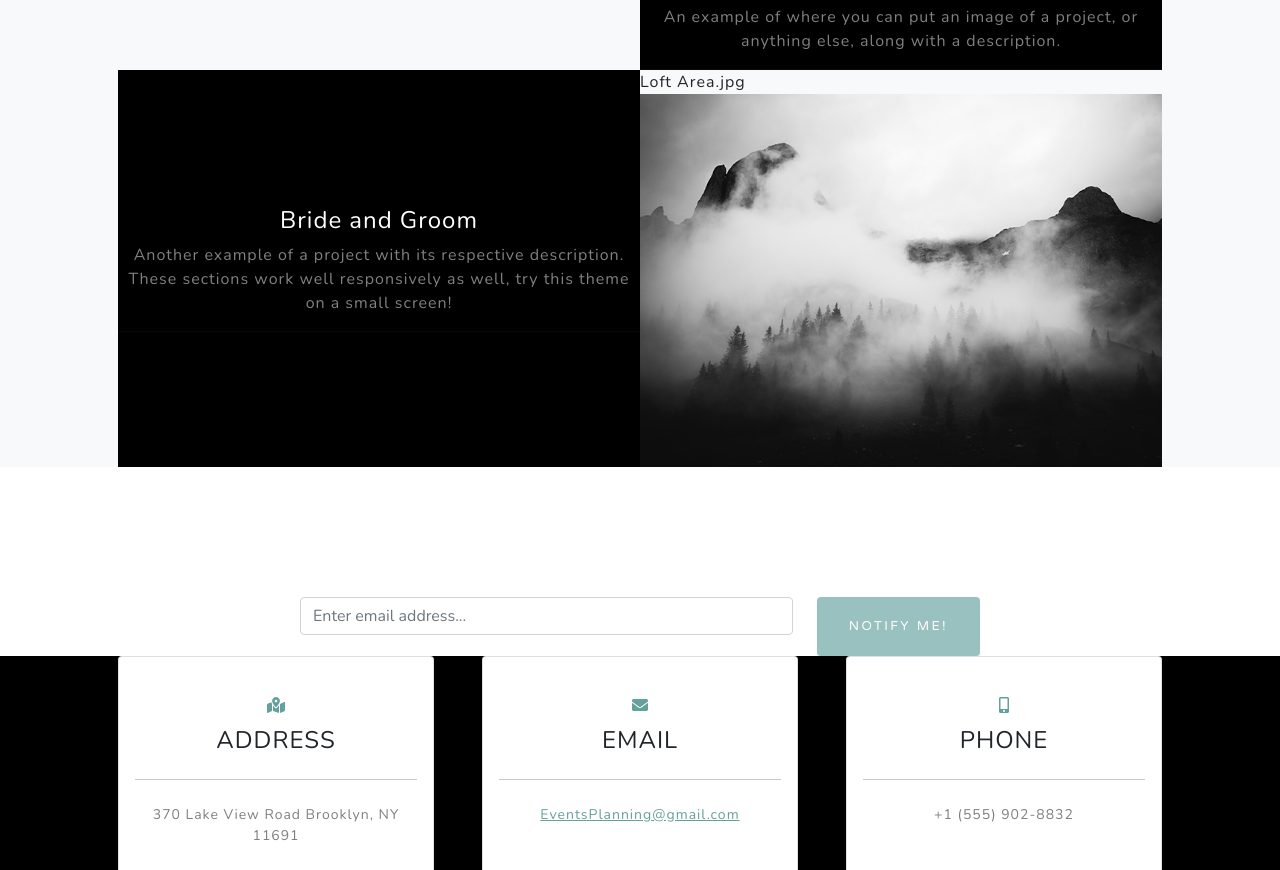
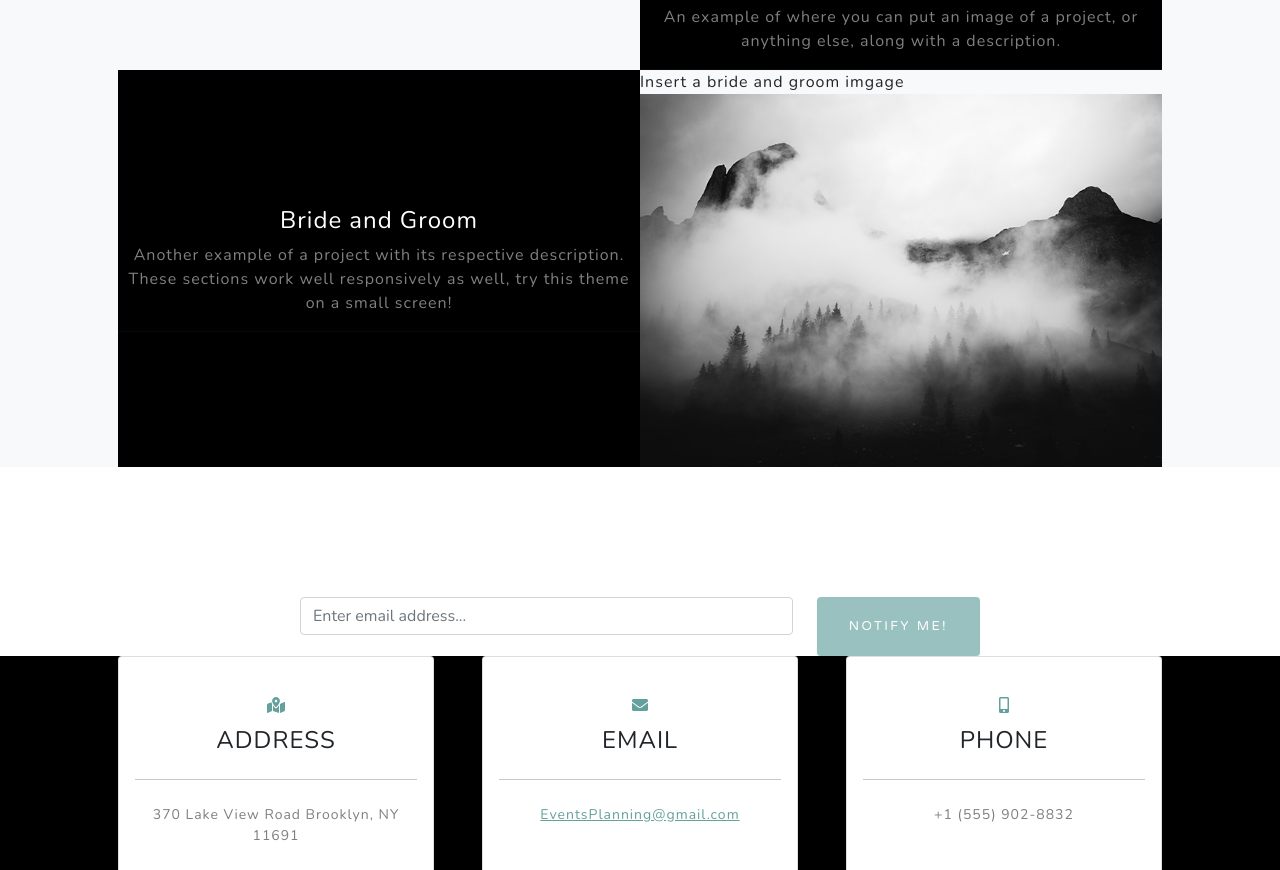
Before and after one commit to SMroz10/SMroz10.github.io, a plain HTML site: page index.html in a window 1280 px wide. Shown: the part 2270-3140 px from the top of the page. Drawn offline with nearby package versions, Linux system fonts and the light colour scheme.

Commit message:
Update index.html

```diff
--- a/index.html
+++ b/index.html
@@ -91,7 +91,7 @@
                 </div>
                 <!-- Portfolio Two Row-->
                 <div class="row gx-0 justify-content-center">
-                    <div class="col-lg-6">Loft Area.jpg<img class="img-fluid" src="assets/img/demo-image-02.jpg" alt="..." /></div>
+                    <div class="col-lg-6">Insert a bride and groom imgage<img class="img-fluid" src="assets/img/demo-image-02.jpg" alt="..." /></div>
                     <div class="col-lg-6 order-lg-first">
                         <div class="bg-black text-center h-100 project">
                             <div class="d-flex h-100">
```
